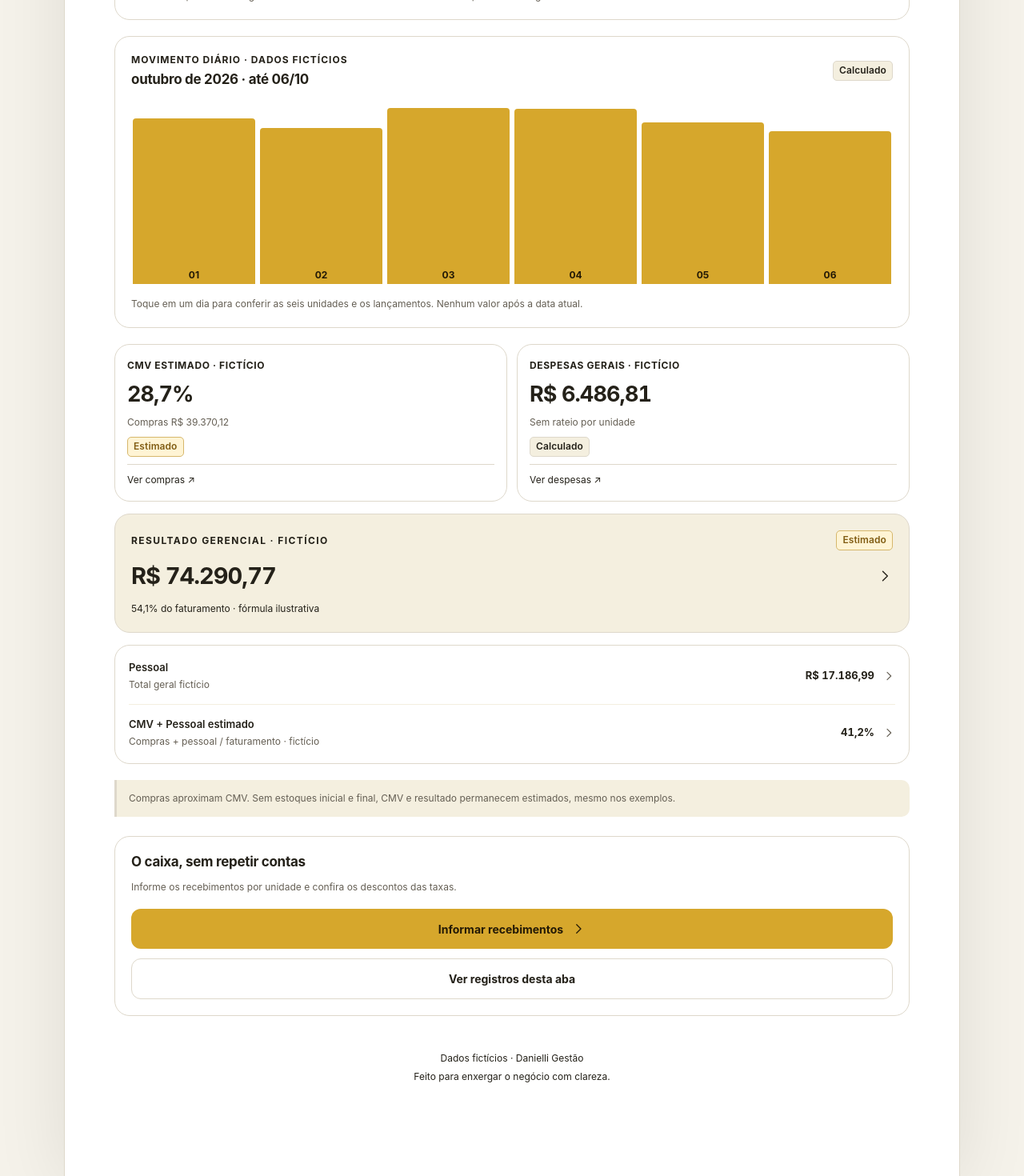
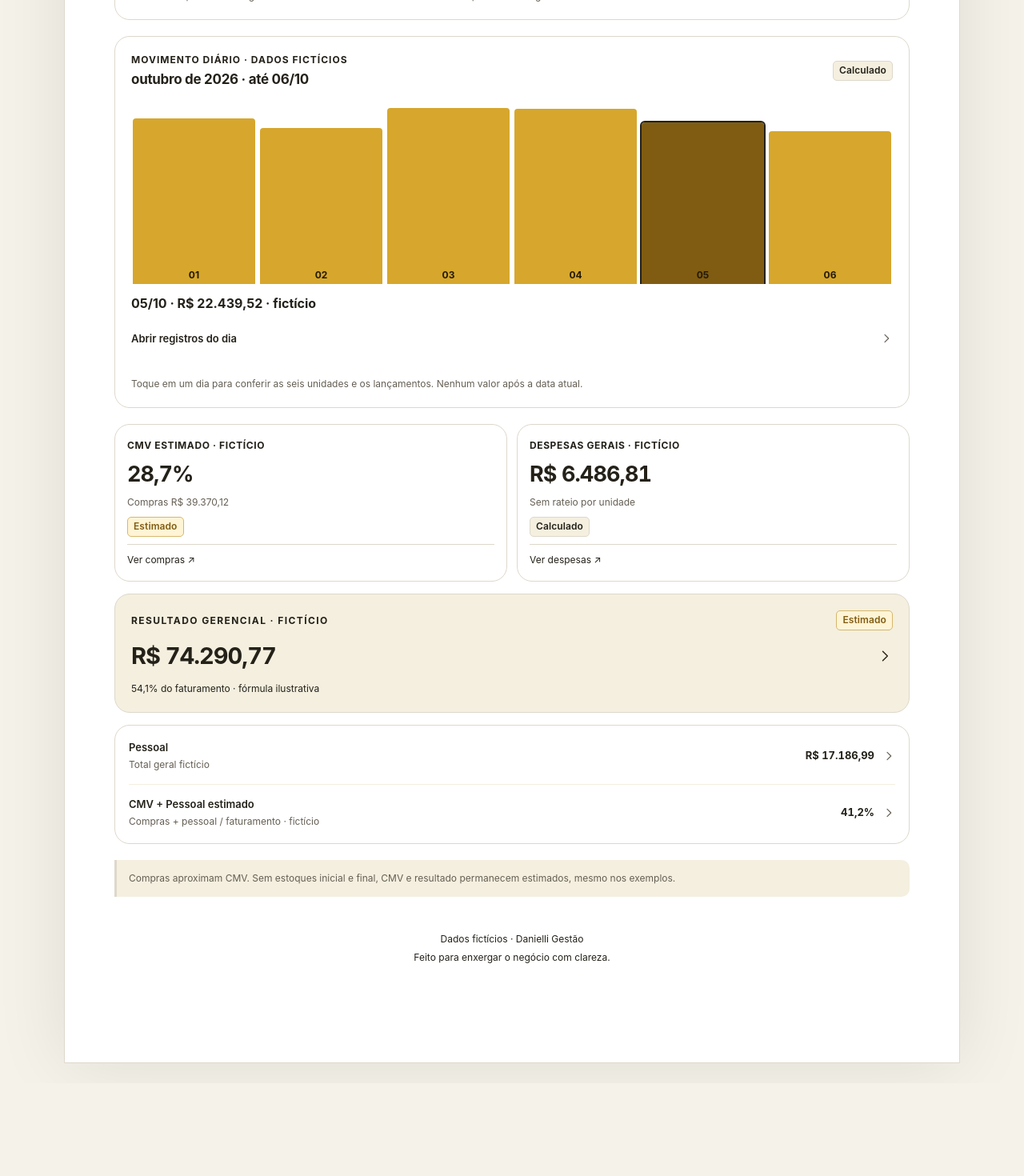
Before and after one commit to gustavodrager/danielli-gestao-prototipo, a React (Vite) app: page / in a window 1280 px wide. Shown: the part 1265-2735 px from the top of the page at 80% size. After the commit the page ends 2619 px from the top, so only its background shows below. Built offline with nearby package versions, Linux system fonts and the light colour scheme.

Commit message:
Abre movimento do dia anterior e remove chamada do caixa

```diff
--- a/src/Dashboard.tsx
+++ b/src/Dashboard.tsx
@@ -49,7 +49,9 @@ export default function Dashboard() {
     ),
   }));
   const max = Math.max(1, ...daily.map((d) => d.value));
-  const selected = daily.find((d) => d.date === params.get("dia"));
+  const selected =
+    daily.find((d) => d.date === params.get("dia")) ??
+    daily.filter((d) => d.date < today).at(-1);
   return (
     <>
       <h1>Visão geral</h1>
@@ -228,18 +230,6 @@ export default function Dashboard() {
           </Note>
         </>
       )}
-      <section className="panel cash-teaser">
-        <h2>O caixa, sem repetir contas</h2>
-        <p>
-          Informe os recebimentos por unidade e confira os descontos das taxas.
-        </p>
-        <Link className="primary" to="/caixa/vendas">
-          Informar recebimentos <Icon name="arrow" size={18} />
-        </Link>
-        <Link className="secondary unit-new" to="/simulacao">
-          Ver registros desta aba
-        </Link>
-      </section>
     </>
   );
 }
```
